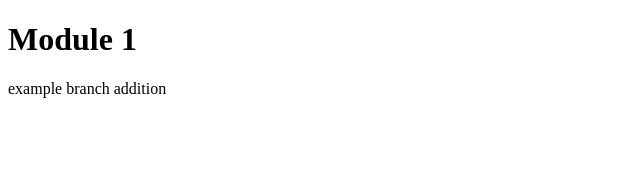
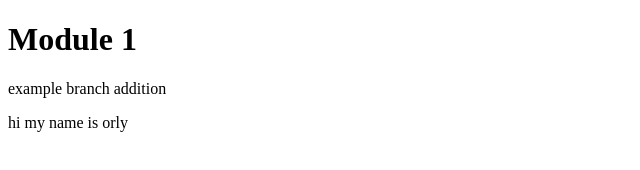
Before and after one commit to WashU-TAMID-Tech/Module-1, a plain HTML site: page index.html in a window 1280 px wide. Shown: the whole page, without its empty margins (0-640 px from the left). Drawn offline with Linux system fonts and the light colour scheme.

Commit message:
orly added

```diff
--- a/index.html
+++ b/index.html
@@ -8,5 +8,6 @@
 <body>
     <h1>Module 1</h1>
     <p>example branch addition</p>
+    <p>hi my name is orly</p>
 </body>
 </html>
```
